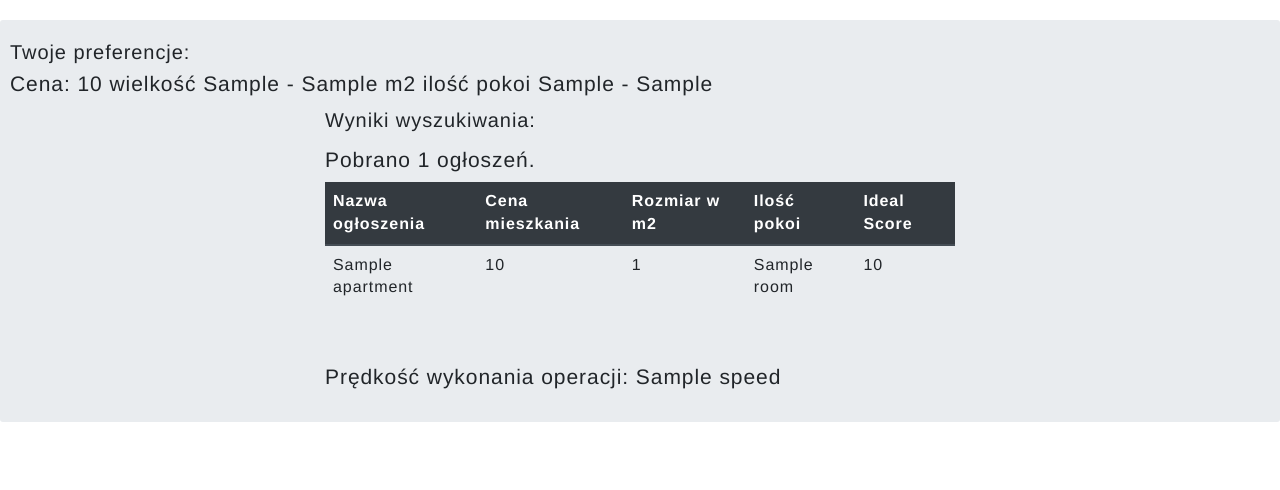
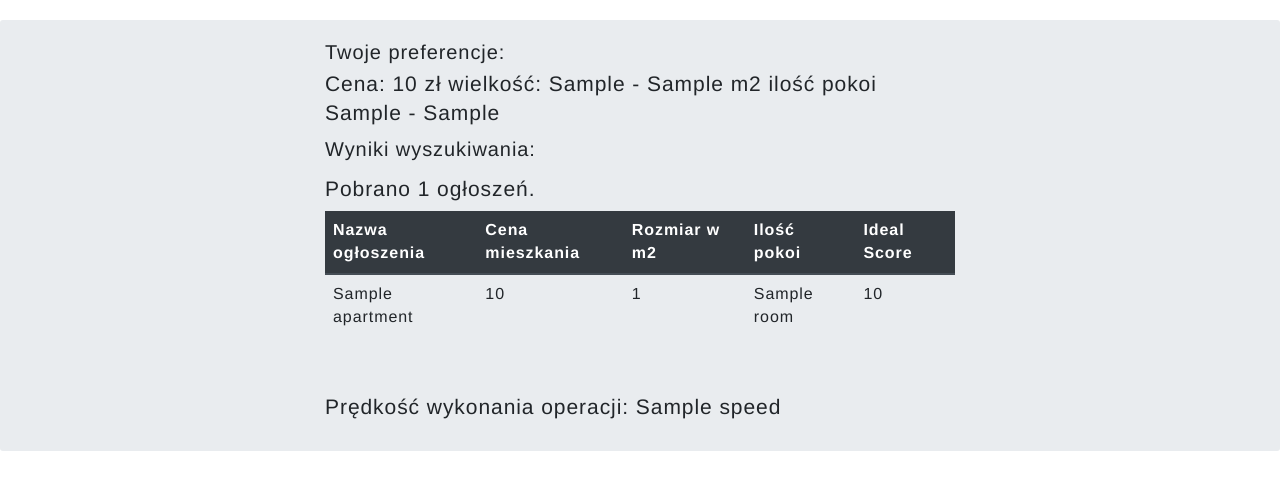
Before and after one commit to Marceliwut/fuzzy_apartment_azure_deploy, a Django app: template app/templates/app/results.html in a window 1280 px wide. Shown: the part 83-573 px from the top of the page. Run offline with Django 3.2, Linux system fonts and the light colour scheme; the template is opened without the code that fills it: most values are stand-ins (such as "Sample title", 1, 10 or a date in 2020); some libraries are stand-ins or nearby versions.

Commit message:
Fixing results.html

```diff
--- a/app/templates/app/results.html
+++ b/app/templates/app/results.html
@@ -3,10 +3,10 @@
 {% block content %}
 
 <div id="summary" class="jumbotron">
-    <div id="results">
+    <div class="results">
     <h2>Twoje preferencje:</h2>
 
-   <p> Cena: {{ apartment.price }} wielkość {{ apartment.size_min }} - {{ apartment.size_max }} m2 ilość pokoi {{ apartment.room_min }} - {{ apartment.room_max }}</p>
+   <p> Cena: <b>{{ cleaned_input_apartment.price }} zł</b> wielkość: <b>{{ cleaned_input_apartment.size_min }}</b> - <b>{{ cleaned_input_apartment.size_max }}</b> m2 ilość pokoi <b>{{ cleaned_input_apartment.room_min }}</b> - <b>{{ cleaned_input_apartment.room_max }}</b></p>
         </div>
 
 
```
